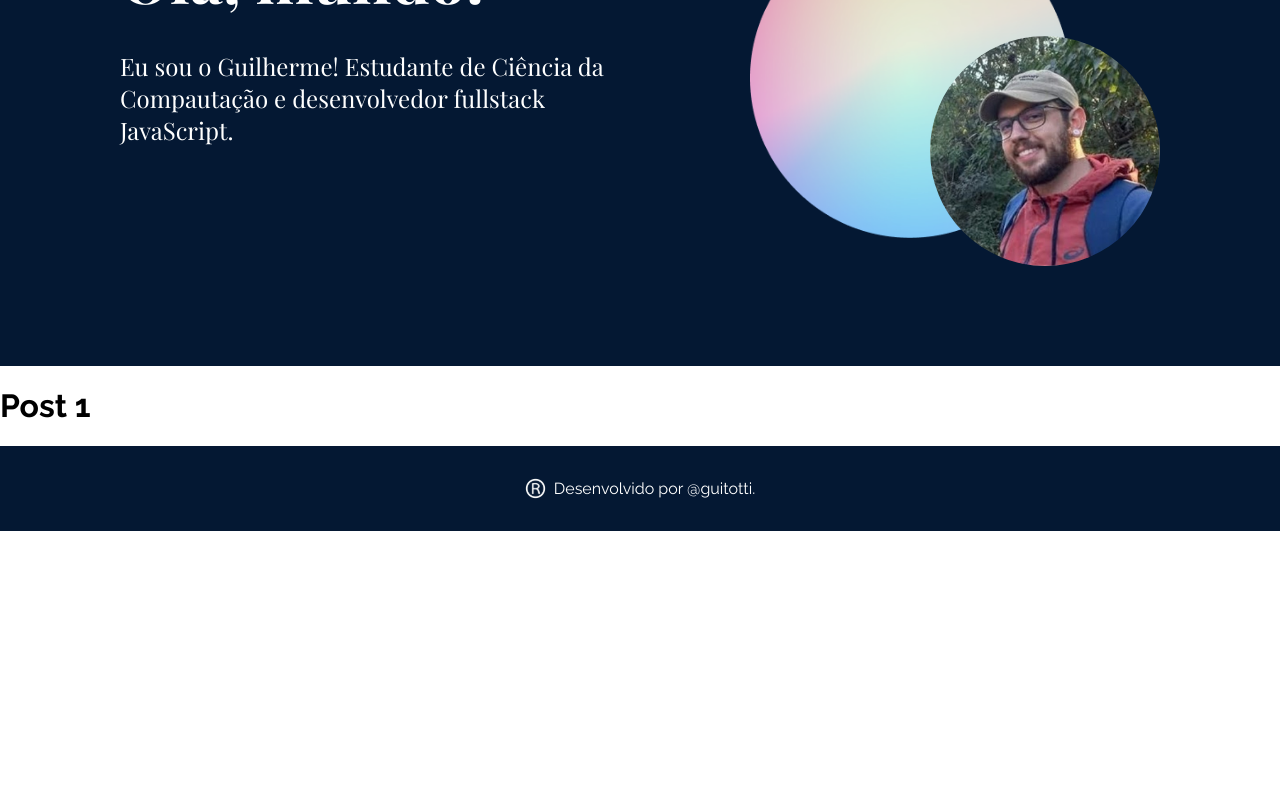
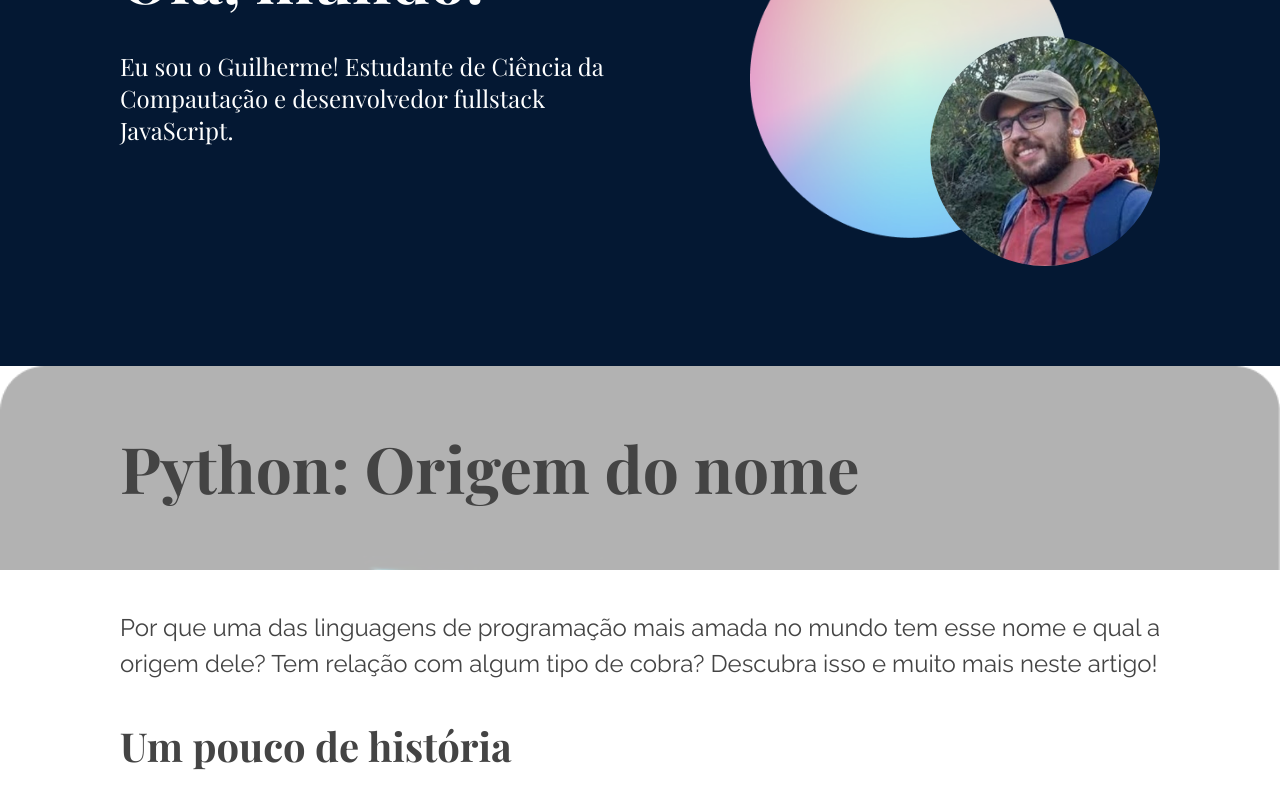
Before and after one commit to guitotti/ola-mundo, a React (Vite) app: page /posts/1 in a window 1280 px wide. Shown: the part 300-1097 px from the top of the page. Before the commit the page ends 831 px from the top, so only its background shows below. Built offline with nearby package versions, Linux system fonts and the light colour scheme; a web font is replaced by a local one.

Commit message:
feat: display styled Post text

```diff
--- /dev/null
+++ b/src/components/Post/Post.css
@@ -0,0 +1,73 @@
+.post-markdown-container h3,
+.post-markdown-container h4,
+.post-markdown-container h5,
+.post-markdown-container h6 {
+  font-family: var(--fonte-secundaria);
+}
+
+.post-markdown-container h3 {
+  margin-bottom: 2rem;
+  font-size: 2.5rem;
+}
+
+.post-markdown-container h4 {
+  margin-bottom: 1.5rem;
+  font-size: 2rem;
+}
+
+.post-markdown-container p {
+  text-align: justify;
+  font-size: 1.5rem;
+  line-height: 2.25rem;
+  margin-bottom: 1.5rem;
+}
+
+.post-markdown-container a {
+  color: #0493d4;
+  text-decoration: underline;
+}
+
+.post-markdown-container img {
+  display: block;
+  margin: 0 auto;
+}
+
+.post-markdown-container ul {
+  font-size: 1.5rem;
+}
+
+.post-markdown-container ul > li {
+  margin-bottom: 1rem;
+  list-style: disc;
+}
+
+.post-markdown-container pre,
+.post-markdown-container blockquote {
+  margin-bottom: 1.5rem;
+  padding: 1rem;
+  background-color: #eaeaea;
+  border-radius: 5px;
+}
+
+.post-markdown-container pre {
+  overflow-x: auto;
+}
+
+@media (max-width: 1100px) {
+  .post-markdown-container p {
+    margin-bottom: 2rem;
+  }
+}
+
+@media (max-width: 744px) {
+  .post-markdown-container h3 {
+    font-size: 1.5rem;
+    line-height: 2rem;
+    margin-bottom: 1.5rem;
+  }
+
+  .post-markdown-container p {
+    font-size: 1rem;
+    line-height: 1.75rem;
+  }
+}
--- a/src/components/Post/index.jsx
+++ b/src/components/Post/index.jsx
@@ -1,11 +1,25 @@
+import './Post.css';
 import { useParams } from "react-router-dom";
+import posts from "../../json/posts.json";
+import PostModelo from "../PostModelo";
+import ReactMarkdown from "react-markdown";
 
 const Post = () => {
   const parametros = useParams();
 
+  const post = posts.find((post) => {
+    return post.id === Number(parametros.id);
+  });
+
+  console.log(post);
+
   return (
-    <h1>Post {parametros.id}</h1>
-  )
+    <PostModelo fotoCapa={`/posts/${post.id}/capa.png`} titulo={post.titulo}>
+      <div className="post-markdown-container">
+        <ReactMarkdown>{post.texto}</ReactMarkdown>
+      </div>
+    </PostModelo>
+  );
 };
 
 export default Post;
```
